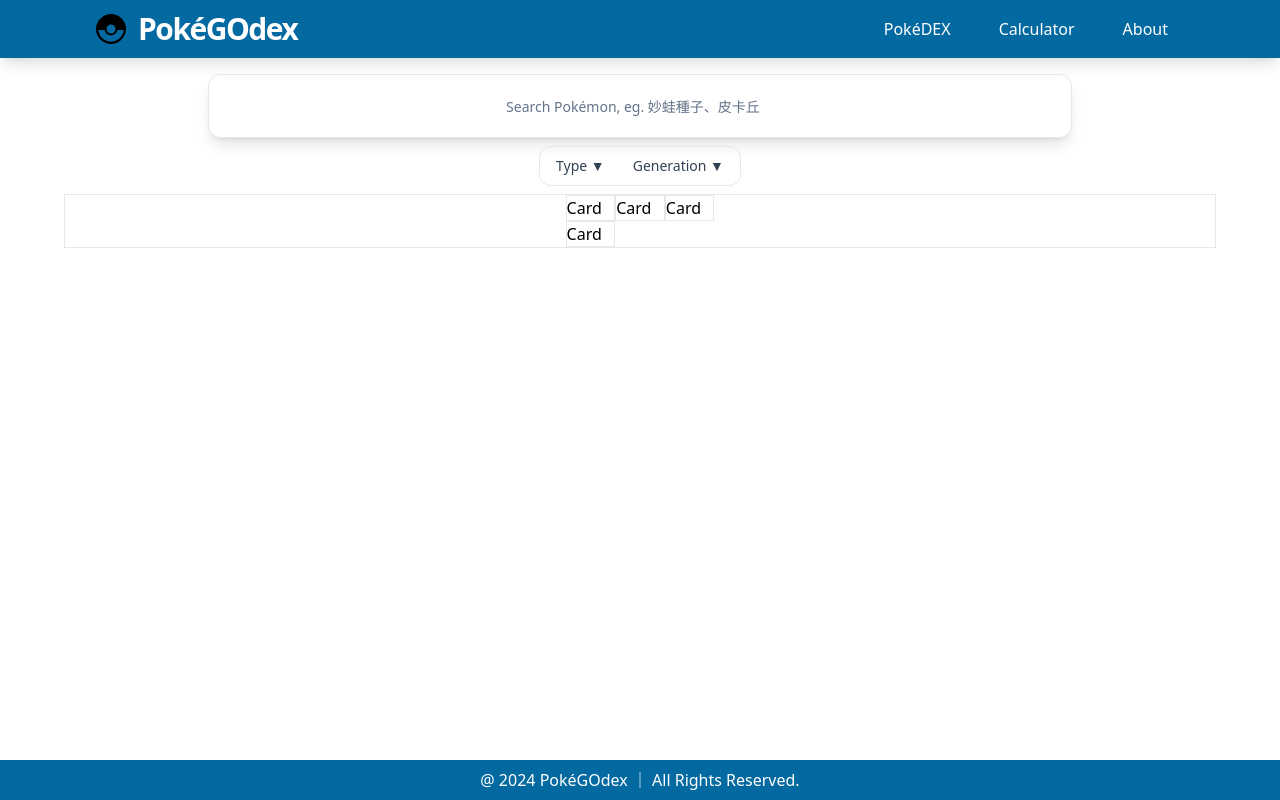
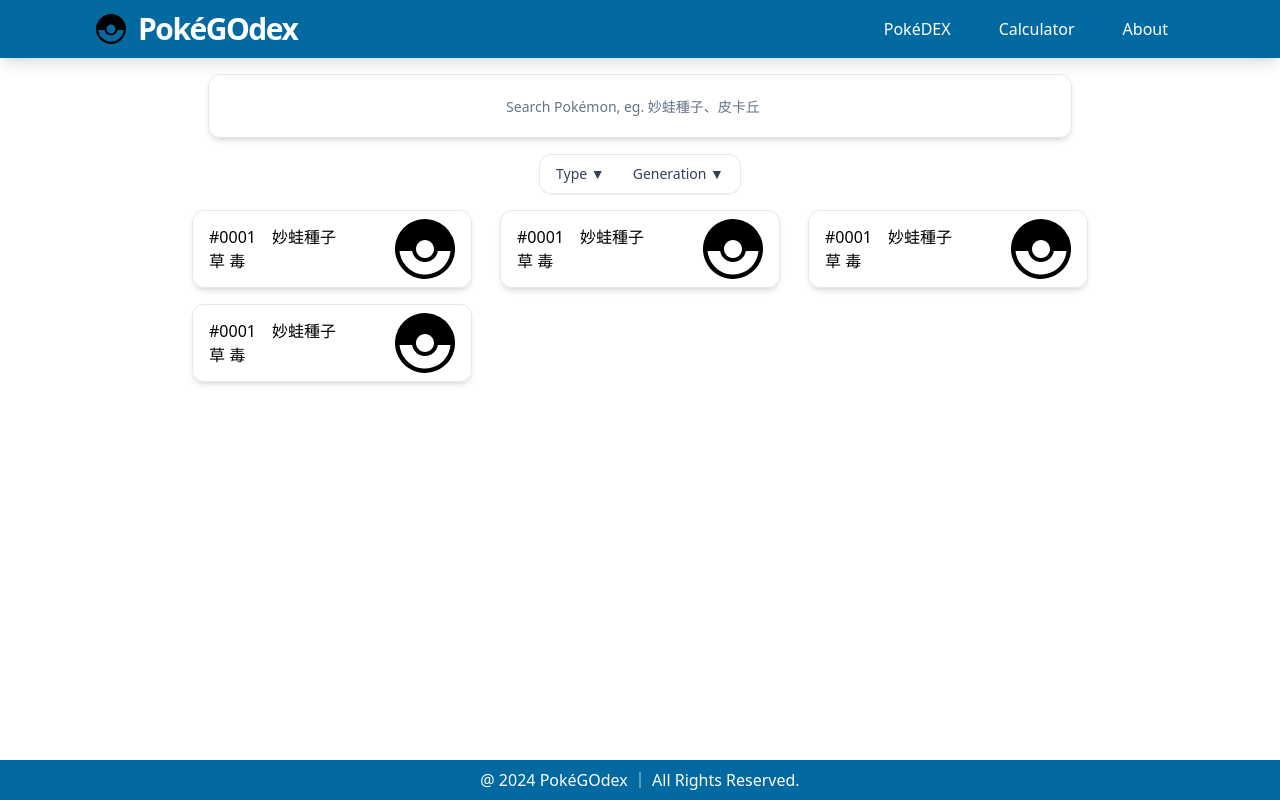
Before and after one commit to birdbirdmurmur/PokeDEX, a React (Vite) app: page / in a window 1280 px wide. Built offline with nearby package versions, Linux system fonts and the light colour scheme; no server answers.

Commit message:
Import axios, react-query & Modify PokeDex page

```diff
--- a/package.json
+++ b/package.json
@@ -12,6 +12,8 @@
   "dependencies": {
     "@radix-ui/react-menubar": "^1.0.4",
     "@radix-ui/react-navigation-menu": "^1.1.4",
+    "@tanstack/react-query": "^5.18.0",
+    "axios": "^1.6.7",
     "class-variance-authority": "^0.7.0",
     "clsx": "^2.1.0",
     "lucide-react": "^0.319.0",
--- /dev/null
+++ b/src/lib/queries/QueryProvider.tsx
@@ -0,0 +1,8 @@
+import React from 'react';
+import { QueryClient, QueryClientProvider } from '@tanstack/react-query';
+
+const queryClient = new QueryClient();
+
+export const QueryProvider = ({ children }: { children: React.ReactNode }) => {
+  return <QueryClientProvider client={queryClient}>{children}</QueryClientProvider>;
+};
--- a/src/main.tsx
+++ b/src/main.tsx
@@ -1,13 +1,16 @@
 import React from 'react';
 import ReactDOM from 'react-dom/client';
 import { BrowserRouter } from 'react-router-dom';
+import { QueryProvider } from '@/lib/queries/QueryProvider';
 
 import App from './App';
 
 ReactDOM.createRoot(document.getElementById('root')!).render(
   <React.StrictMode>
     <BrowserRouter>
-      <App />
+      <QueryProvider>
+        <App />
+      </QueryProvider>
     </BrowserRouter>
   </React.StrictMode>,
 );
--- a/src/routes/PokeDex.tsx
+++ b/src/routes/PokeDex.tsx
@@ -1,3 +1,5 @@
+import { useEffect, useState } from 'react';
+
 import { Input } from '@/components/ui/input';
 import {
   Menubar,
@@ -6,8 +8,20 @@
   MenubarMenu,
   MenubarTrigger,
 } from '@/components/ui/menubar';
+import { getAllPokemonData } from '@/services/api';
 
 const PokeDex = () => {
+  const [pokemonData, setPokemonData] = useState();
+
+  useEffect(() => {
+    const fetchData = async () => {
+      const data = await getAllPokemonData();
+      setPokemonData(data);
+    };
+
+    fetchData();
+  }, []);
+
   return (
     <section className="flex-start flex-col gap-2 w-full h-full py-4">
       {/* SearchBar */}
@@ -15,41 +29,106 @@
         <Input
           type="search"
           placeholder="Search Pokémon, eg. 妙蛙種子、皮卡丘"
-          className="text-slate-500 text-center border-slate-200 rounded-xl shadow-lg h-16 w-9/12"
+          className="text-slate-500 text-center border-slate-200 rounded-xl shadow-md h-16 w-9/12"
         />
       </div>
 
       {/* filter buttons */}
-      <div className="flex-center max-container w-screen ">
-        <Menubar className="border-slate-200 rounded-xl text-slate-700">
+      <div className="flex-center max-container w-screen my-2">
+        <Menubar className="border-slate-200 rounded-xl text-slate-700 shadow-sm">
           {/* Type */}
           <MenubarMenu>
-            <MenubarTrigger>Type ▼</MenubarTrigger>
-            <MenubarContent className="flex flex-row gap-4">
-              <MenubarItem className="border">一般</MenubarItem>
-              <MenubarItem className="border">格鬥</MenubarItem>
-              <MenubarItem className="border">飛行</MenubarItem>
+            <MenubarTrigger className="cursor-pointer">Type ▼</MenubarTrigger>
+            <MenubarContent className="flex-between flex-row gap-2 bg-white">
+              <MenubarItem className="border rounded-xl">一般</MenubarItem>
+              <MenubarItem className="border rounded-xl">格鬥</MenubarItem>
+              <MenubarItem className="border rounded-xl">飛行</MenubarItem>
             </MenubarContent>
           </MenubarMenu>
           {/* Generation */}
           <MenubarMenu>
-            <MenubarTrigger>Generation ▼</MenubarTrigger>
-            <MenubarContent className="flex flex-row gap-4">
-              <MenubarItem className="border">第一世代(關都)</MenubarItem>
-              <MenubarItem className="border">第二世代(城都)</MenubarItem>
-              <MenubarItem className="border">第三世代(豐緣)</MenubarItem>
+            <MenubarTrigger className="cursor-pointer">Generation ▼</MenubarTrigger>
+            <MenubarContent className="flex-between flex-row gap-2 bg-white">
+              <MenubarItem className="border rounded-xl">第一世代(關都)</MenubarItem>
+              <MenubarItem className="border rounded-xl">第二世代(城都)</MenubarItem>
+              <MenubarItem className="border rounded-xl">第三世代(豐緣)</MenubarItem>
             </MenubarContent>
           </MenubarMenu>
         </Menubar>
       </div>
 
       {/* All pokemon list */}
-      <div className="flex-center w-full border">
-        <div className="flex-start flex-wrap -mx-2">
-          <div className="w-1/3 border">Card</div>
-          <div className="w-1/3 border">Card</div>
-          <div className="w-1/3 border">Card</div>
-          <div className="w-1/3 border">Card</div>
+      <div className="flex-center w-full">
+        <div className="flex-between flex-wrap max-w-4xl gap-4">
+          {/* Single Card */}
+          <div className="flex-between w-[280px] px-4 py-2 border rounded-xl shadow-md">
+            {/* Left */}
+            <div>
+              <div className="flex-between gap-4">
+                <div>#0001</div> {/* dexNr */}
+                <div>妙蛙種子</div> {/* formId or Id or names.English */}
+              </div>
+              <div>
+                <label>草</label> {/* primaryType.names.English */}
+                <label>毒</label> {/* secondaryType.names.English */}
+              </div>
+            </div>
+            {/* Right */}
+            <div>
+              <img src="/assets/icons/poke-ball.svg" alt="" width={60} height={60} />
+            </div>
+          </div>
+          <div className="flex-between w-[280px] px-4 py-2 border rounded-xl shadow-md">
+            {/* Left */}
+            <div>
+              <div className="flex-between gap-4">
+                <div>#0001</div> {/* dexNr */}
+                <div>妙蛙種子</div> {/* formId or Id or names.English */}
+              </div>
+              <div>
+                <label>草</label> {/* primaryType.names.English */}
+                <label>毒</label> {/* secondaryType.names.English */}
+              </div>
+            </div>
+            {/* Right */}
+            <div>
+              <img src="/assets/icons/poke-ball.svg" alt="" width={60} height={60} />
+            </div>
+          </div>
+          <div className="flex-between w-[280px] px-4 py-2 border rounded-xl shadow-md">
+            {/* Left */}
+            <div>
+              <div className="flex-between gap-4">
+                <div>#0001</div> {/* dexNr */}
+                <div>妙蛙種子</div> {/* formId or Id or names.English */}
+              </div>
+              <div>
+                <label>草</label> {/* primaryType.names.English */}
+                <label>毒</label> {/* secondaryType.names.English */}
+              </div>
+            </div>
+            {/* Right */}
+            <div>
+              <img src="/assets/icons/poke-ball.svg" alt="" width={60} height={60} />
+            </div>
+          </div>
+          <div className="flex-between w-[280px] px-4 py-2 border rounded-xl shadow-md">
+            {/* Left */}
+            <div>
+              <div className="flex-between gap-4">
+                <div>#0001</div> {/* dexNr */}
+                <div>妙蛙種子</div> {/* formId or Id or names.English */}
+              </div>
+              <div>
+                <label>草</label> {/* primaryType.names.English */}
+                <label>毒</label> {/* secondaryType.names.English */}
+              </div>
+            </div>
+            {/* Right */}
+            <div>
+              <img src="/assets/icons/poke-ball.svg" alt="" width={60} height={60} />
+            </div>
+          </div>
         </div>
       </div>
     </section>
--- a/src/routes/Root.tsx
+++ b/src/routes/Root.tsx
@@ -8,7 +8,7 @@
     <main className="flex-center flex-col w-full">
       <Header />
 
-      <section className="flex-grow">
+      <section className="grow">
         <Outlet />
       </section>
 
--- /dev/null
+++ b/src/services/api.ts
@@ -0,0 +1,9 @@
+import axios from "axios";
+
+const URL = 'https://pokemon-go-api.github.io/pokemon-go-api/api/pokedex.json';
+
+export const getAllPokemonData = async () => {
+  const res = await axios.get(URL)
+  console.log(res.data);
+  return res.data;
+};
```
Also changed, not shown: 1 other file (tests, documents, lock files or other folders).
